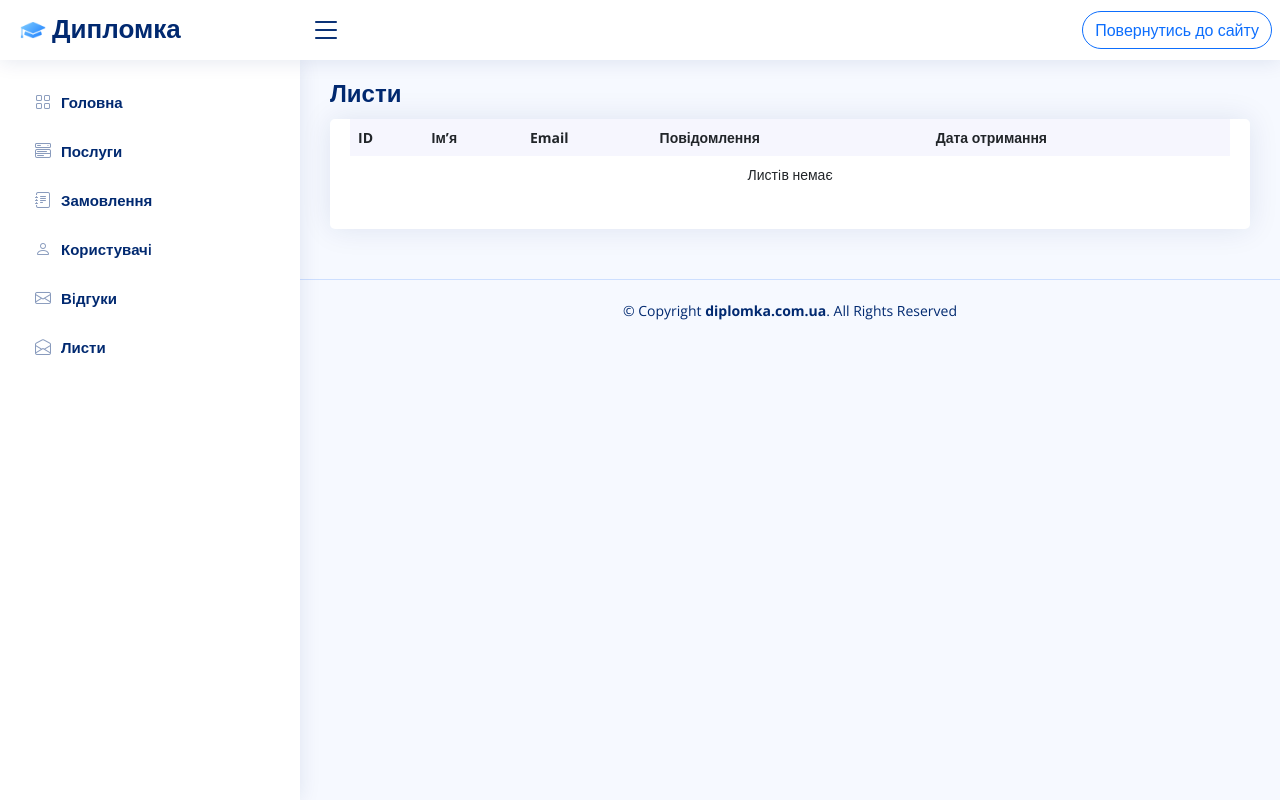
After one commit to badrak-nikita/Diplomka, a Symfony app: template templates/admin/messages/index.html.twig in a window 1280 px wide. The commit adds this page. Run offline with Twig, Linux system fonts and the light colour scheme; the template is opened without the code that fills it, so the values that code supplies are empty; some libraries are stand-ins or nearby versions.

Commit message:
updated to v1.3

```diff
--- a/templates/admin/components/sidebar.html.twig
+++ b/templates/admin/components/sidebar.html.twig
@@ -36,6 +36,13 @@
                 </a>
             </li>
 
+            <li class="nav-item">
+                <a class="nav-link collapsed" href="{{ path('admin_messages') }}">
+                    <i class="bi bi-envelope-open"></i>
+                    <span>Листи</span>
+                </a>
+            </li>
+
         </ul>
 
     </aside>
--- /dev/null
+++ b/templates/admin/messages/index.html.twig
@@ -0,0 +1,67 @@
+{% extends 'admin/admin_base.html.twig' %}
+
+{% block body %}
+    {% include 'admin/components/header.html.twig' %}
+    {% include 'admin/components/sidebar.html.twig' %}
+
+    <main id="main" class="main">
+
+        <div class="pagetitle d-flex justify-content-between align-items-center">
+            <h1>Листи</h1>
+        </div>
+
+        <section class="section dashboard">
+            <div class="row">
+
+                <div class="col-12">
+                    <div class="card recent-sales overflow-auto">
+
+                        <div class="card-body">
+
+                            <table class="table table-borderless datatable">
+                                <thead>
+                                <tr>
+                                    <th scope="col">ID</th>
+                                    <th scope="col">Ім’я</th>
+                                    <th scope="col">Email</th>
+                                    <th scope="col">Повідомлення</th>
+                                    <th scope="col">Дата отримання</th>
+                                </tr>
+                                </thead>
+                                <tbody>
+                                {% for message in messages %}
+                                    <tr>
+                                        <td>{{ message.id }}</td>
+                                        <td>{{ message.username }}</td>
+                                        <td>{{ message.email }}</td>
+                                        <td>
+                                            <div style="white-space: normal !important; word-break: break-word !important; max-width: 400px !important;">
+                                                {{ message.message|e }}
+                                            </div>
+                                        </td>
+                                        <td>{{ message.createdAt|date('d-m-Y H:i') }}</td>
+                                    </tr>
+                                {% else %}
+                                    <tr>
+                                        <td colspan="5" class="text-center">Листiв немає</td>
+                                    </tr>
+                                {% endfor %}
+                                </tbody>
+                            </table>
+
+                        </div>
+
+                    </div>
+                </div>
+
+            </div>
+        </section>
+
+    </main>
+
+    {% include 'admin/components/footer.html.twig' %}
+
+    <a href="#" class="back-to-top d-flex align-items-center justify-content-center">
+        <i class="bi bi-arrow-up-short"></i>
+    </a>
+{% endblock %}
--- a/templates/base.html.twig
+++ b/templates/base.html.twig
@@ -3,7 +3,7 @@
     <head>
         <meta charset="UTF-8">
         <meta content="width=device-width, initial-scale=1.0" name="viewport">
-        <title>{% block title %}Дипломка{% endblock %}</title>
+        <title>{% block title %}Замовити дипломну, магістерську чи курсову роботу - Дипломка{% endblock %}</title>
         <meta name="description" content="Замовити дипломну, бакалаврську, магістерську, курсову роботу на сайті Дипломка. Професійні автори, висока якість та унікальність. Усі предмети та спеціальності. Купити дипломні роботи будь-якого рівня складності." />
         <meta name="keywords" content="Замовити дипломну роботу, курсові роботи на замовлення, бакалаврська, магістерська, написання дипломних, унікальні студентські роботи, купити диплом, зробити диплом" />
         <meta name="robots" content="index, follow">
--- a/templates/components/footer.html.twig
+++ b/templates/components/footer.html.twig
@@ -18,6 +18,9 @@
                         </a>
                         <a href="https://instagram.com/diplomka_inst" target="_blank" rel="noopener noreferrer">
                             <i class="bi bi-instagram"></i>
+                        </a>
+                        <a href="https://www.tiktok.com/@diplomka.ua" target="_blank" rel="noopener noreferrer">
+                            <i class="bi bi-tiktok"></i>
                         </a>
                     </div>
                 </div>
--- a/templates/home/contacts.html.twig
+++ b/templates/home/contacts.html.twig
@@ -1,4 +1,5 @@
 {% extends 'base.html.twig' %}
+{% block title %}Контактна iнформацiя - Дипломка{% endblock %}
 
 {% block body %}
     {% include 'components/header.html.twig' %}
--- a/templates/home/order.html.twig
+++ b/templates/home/order.html.twig
@@ -1,4 +1,5 @@
 {% extends 'base.html.twig' %}
+{% block title %}Оформити замовлення - Дипломка{% endblock %}
 
 {% block body %}
     <link href="/assets/css/order.css" rel="stylesheet">
--- a/templates/home/price.html.twig
+++ b/templates/home/price.html.twig
@@ -1,4 +1,5 @@
 {% extends 'base.html.twig' %}
+{% block title %}Цiни на роботу - Дипломка{% endblock %}
 
 {% block body %}
     <link href="/assets/css/prices.css" rel="stylesheet">
--- a/templates/home/profile.html.twig
+++ b/templates/home/profile.html.twig
@@ -1,4 +1,5 @@
 {% extends 'base.html.twig' %}
+{% block title %}Мiй профiль - Дипломка{% endblock %}
 
 {% block body %}
     <link href="/assets/css/profile.css" rel="stylesheet">
--- a/templates/home/reviews.html.twig
+++ b/templates/home/reviews.html.twig
@@ -1,4 +1,5 @@
 {% extends 'base.html.twig' %}
+{% block title %}Вiдгуки - Дипломка{% endblock %}
 
 {% block body %}
     <link href="/assets/css/reviews.css" rel="stylesheet">
```
Also changed, not shown: src/Controller/AdminController.php (+12 -0 lines), src/Controller/HomeController.php (+23 -1 lines).
